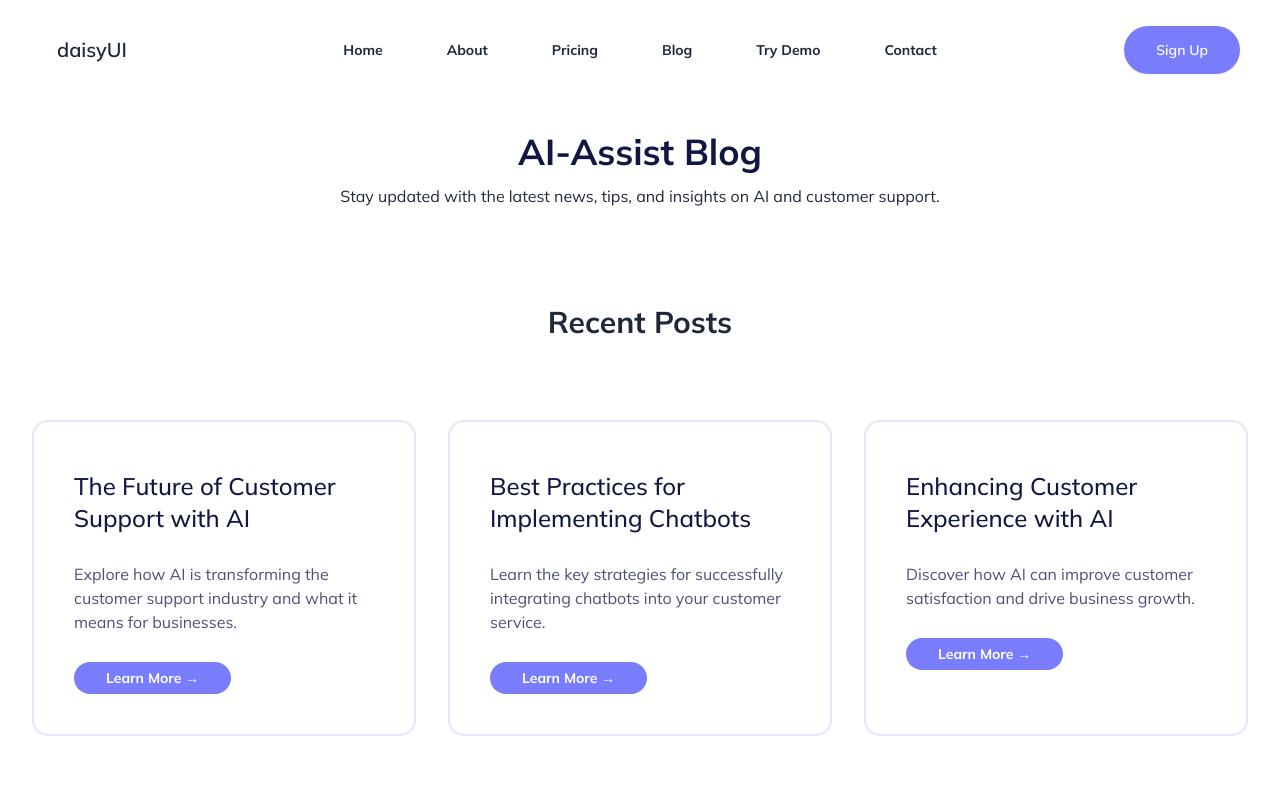
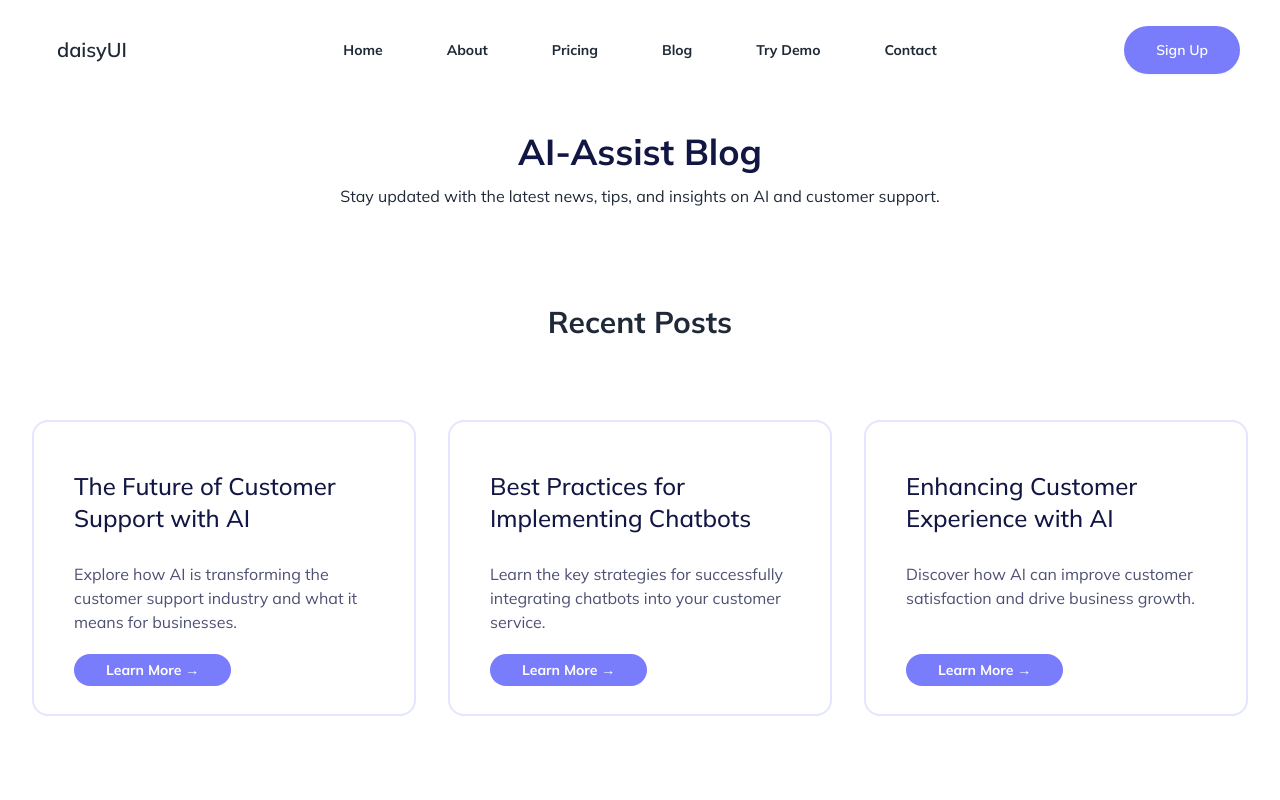
Before and after one commit to iTahmiid/ai-assist, a Next.js app: page /blog in a window 1280 px wide. Shown: the top 800 px of the page. Built offline with nearby package versions, Linux system fonts and the light colour scheme.

Commit message:
fix blog buttons

```diff
--- a/app/blog/page.js
+++ b/app/blog/page.js
@@ -39,11 +39,11 @@ function blog() {
                          >
                               {blogData.map((blog, index) => (
                                    <div
-                                        className="border-opacity-20 border-[#797DFC] transition-all duration-300 hover:bg-[#797DFC1A] hover:scale-105  border-2 rounded-2xl w-full"
+                                        className="border-opacity-20 border-[#797DFC] transition-all duration-300 hover:bg-[#797DFC1A] hover:scale-105 relative pb-20 p-10 px-10 space-y-7  border-2 rounded-2xl w-full"
                                         key={index}
 
                                    >
-                                        <div className="p-10 space-y-7">
+
 
                                              <h2 className="text-xl lg:text-2xl font-medium mt-2 text-[#121643]">{blog.title}</h2>
                                              <div className="u-underline__trigger">
@@ -51,11 +51,11 @@ function blog() {
                                              </div>
                                              <button
                                                   href="#"
-                                                  className="font-bold inline-block bg-[#797DFC] hover:bg-[#797DFc] btn-sm rounded-full mt-4 text-sm text-white px-8"
+                                                  className="font-bold absolute bottom-7 inline-block bg-[#797DFC] hover:bg-[#797DFc] btn-sm rounded-full mt-4 text-sm text-white px-8"
                                              >
                                                   Learn More &#8594;
                                              </button>
-                                        </div>
+
                                    </div>
                               ))}
                          </div>
```
